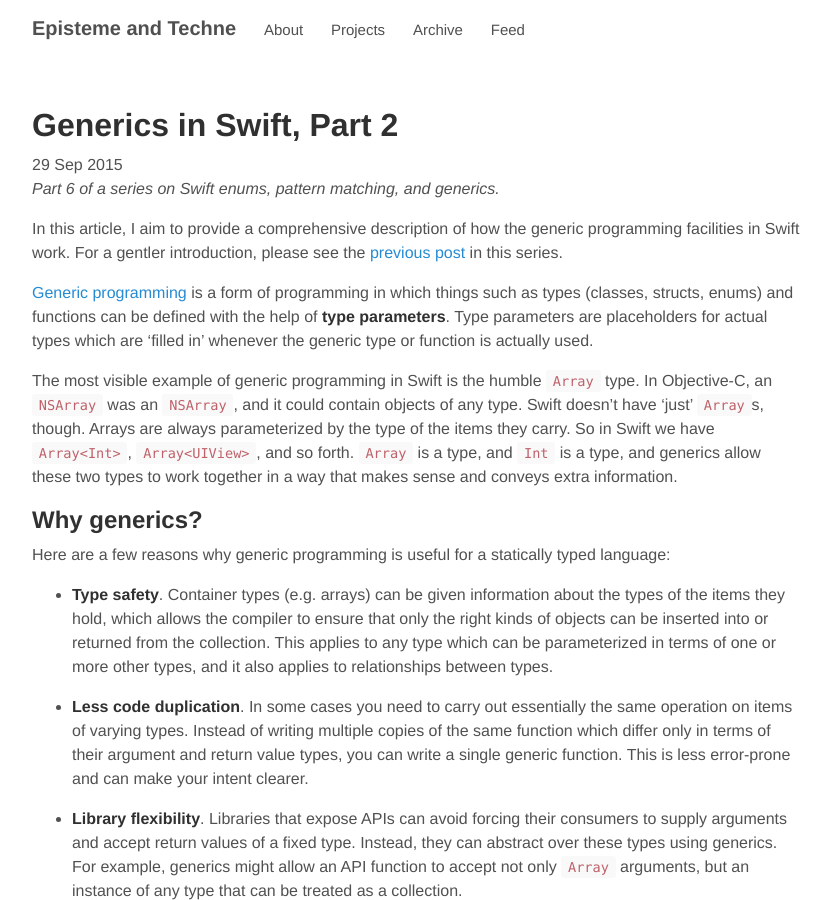
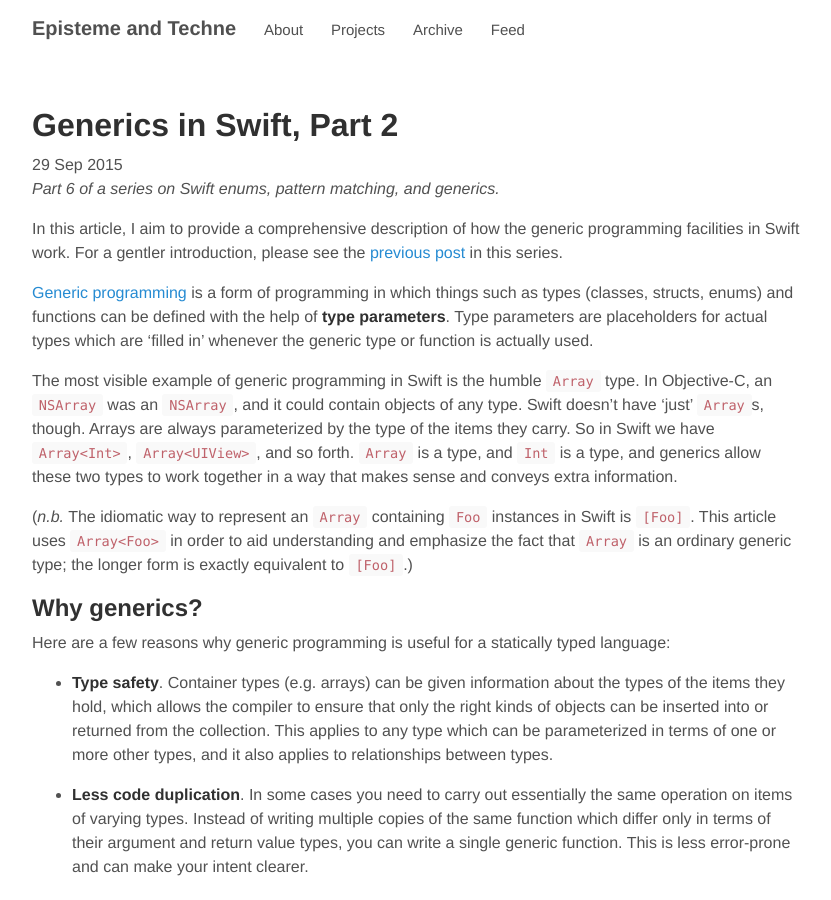
Before and after one commit to austinzheng/austinzheng.github.io, a Jekyll site: the page built from _posts/2015-09-29-swift-generics-pt-2.md, in a window 1280 px wide and 900 px high. Shown: the whole window, without its empty margins (224-1055 px from the left). Built offline with Jekyll 4.4.1, drawn with Linux system fonts in a browser that asks for light colours.

Commit message:
Added a note about Array sugar in Swift

```diff
--- a/_posts/2015-09-29-swift-generics-pt-2.md
+++ b/_posts/2015-09-29-swift-generics-pt-2.md
@@ -12,6 +12,8 @@ In this article, I aim to provide a comprehensive description of how the generic
 [Generic programming][link-generic] is a form of programming in which things such as types (classes, structs, enums) and functions can be defined with the help of **type parameters**. Type parameters are placeholders for actual types which are 'filled in' whenever the generic type or function is actually used.
 
 The most visible example of generic programming in Swift is the humble `Array` type. In Objective-C, an `NSArray` was an `NSArray`, and it could contain objects of any type. Swift doesn't have 'just' `Array`s, though. Arrays are always parameterized by the type of the items they carry. So in Swift we have `Array<Int>`, `Array<UIView>`, and so forth. `Array` is a type, and `Int` is a type, and generics allow these two types to work together in a way that makes sense and conveys extra information.
+
+(*n.b.* The idiomatic way to represent an `Array` containing `Foo` instances in Swift is `[Foo]`. This article uses `Array<Foo>` in order to aid understanding and emphasize the fact that `Array` is an ordinary generic type; the longer form is exactly equivalent to `[Foo]`.)
 
 ## Why generics?
 
```
